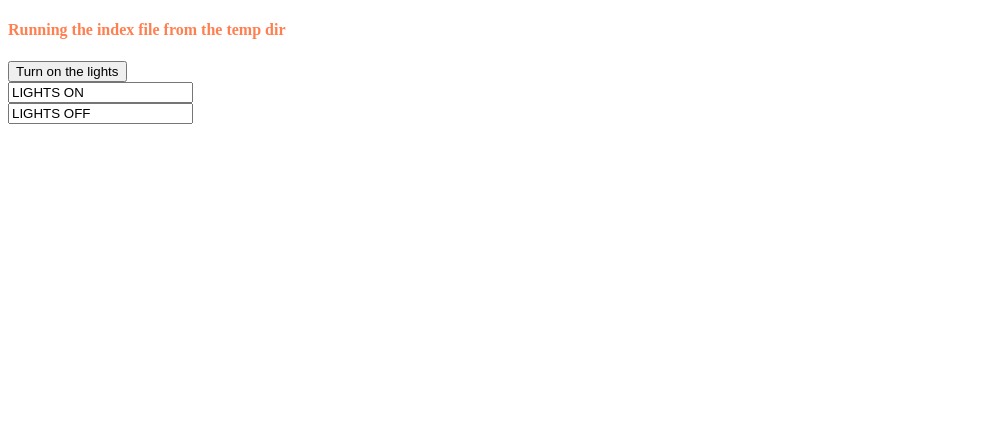
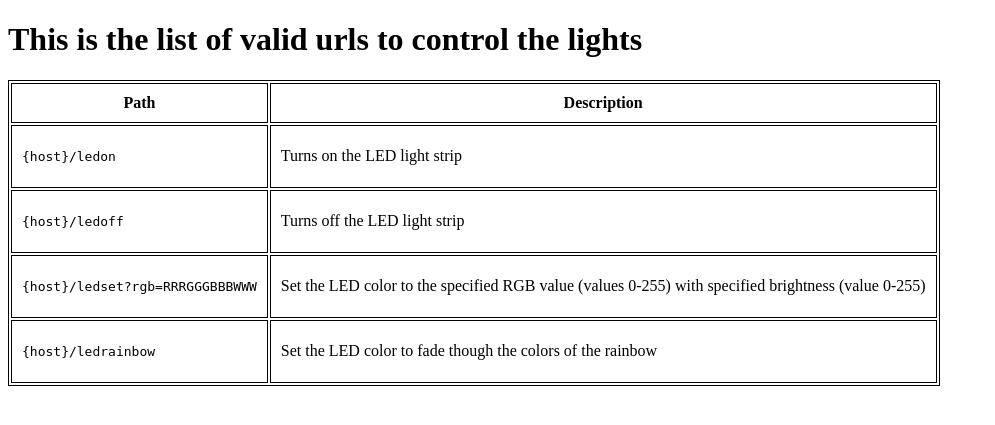
Before and after one commit to EricM194/led_service, a Flask app: page / in a window 1280 px wide. Shown: the top 425 px of the page, without its empty margins (0-995 px from the left). Run offline with Flask 2, Linux system fonts and the light colour scheme.

Commit message:
index update
update the index page to showcase the different possible urls

```diff
--- a/static/main.css
+++ b/static/main.css
@@ -1,3 +1,9 @@
 h4{
 	color:coral;
 }
+table, th, td {
+  border: 1px solid black;
+}
+th, td {
+  padding: 10px;
+}
--- a/templates/index.html
+++ b/templates/index.html
@@ -1,15 +1,32 @@
 <!DOCTYPE html>
 <html>
 <head>
-	<title>Pyhton Flask Website</title>
+	<title>Python Flask Website</title>
 	<link rel="stylesheet" type="text/css" media=screen href="../static/main.css" />
 </head>
 <body>
-	<h4>Running the index file from the temp dir</h4>
-	<button type="button">Turn on the lights</button>
-	<br>
-	<a href=ledon ><input type=”button” onclick="return false" value="LIGHTS ON"></a>
-	<br>
-	<a href=ledoff ><input type=”button” value="LIGHTS OFF"></a>
+<h1>This is the list of valid urls to control the lights</h1>
+<table>
+	<tr>
+		<th>Path</th>
+		<th>Description</th>
+	</tr>
+	<tr>
+		<td><pre>{host}/ledon</pre></td>
+		<td>Turns on the LED light strip</td>
+	</tr>
+	<tr>
+		<td><pre>{host}/ledoff</pre></td>
+		<td>Turns off the LED light strip</td>
+	</tr>
+	<tr>
+		<td><pre>{host}/ledset?rgb=RRRGGGBBBWWW</pre></td>
+		<td>Set the LED color to the specified RGB value (values 0-255) with specified brightness (value 0-255)</td>
+	</tr>
+	<tr>
+		<td><pre>{host}/ledrainbow</pre></td>
+		<td>Set the LED color to fade though the colors of the rainbow</td>
+	</tr>
+</table>
 </body>
 </html>
```
Also changed, not shown: 1 other file.
